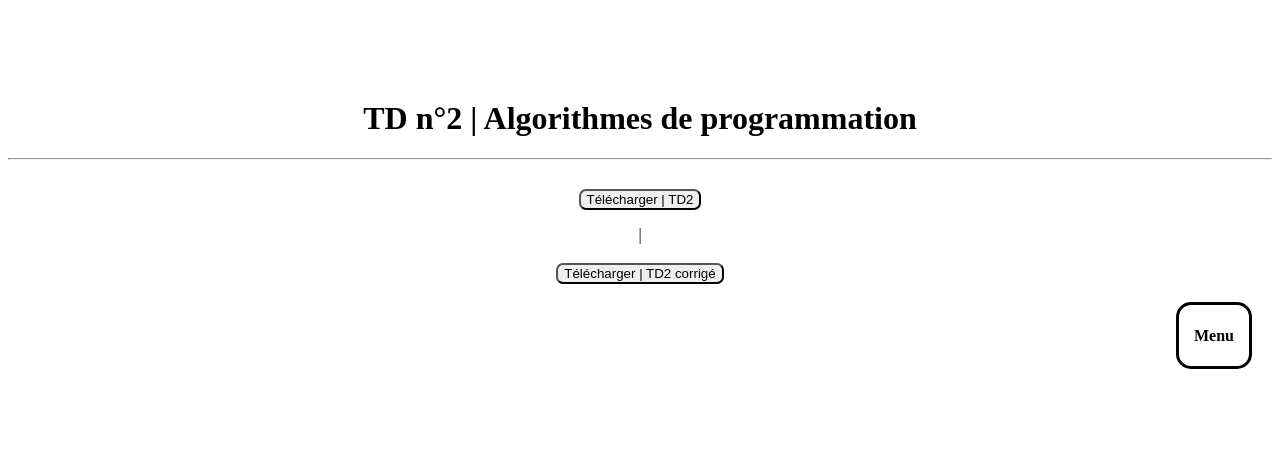
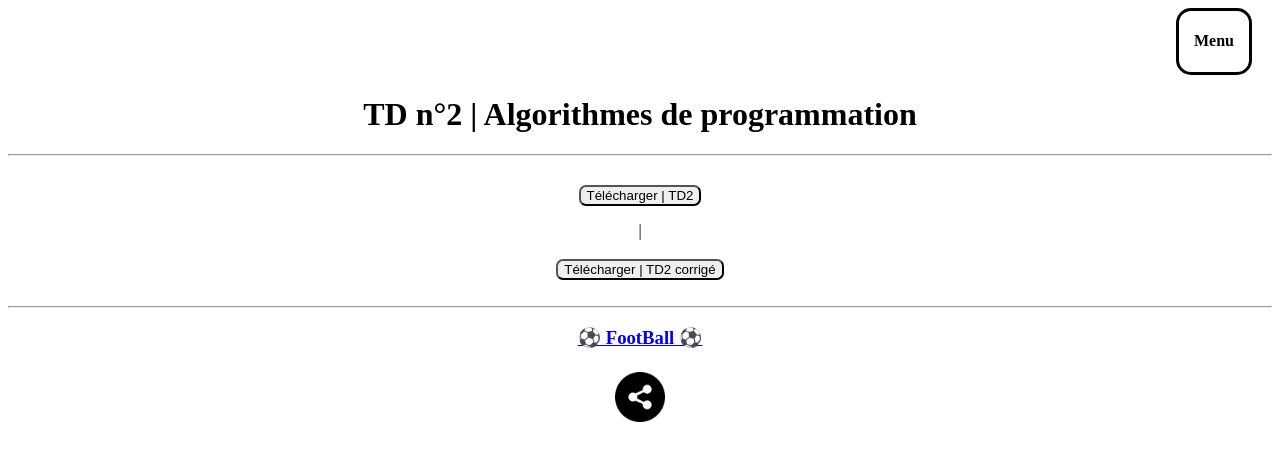
Before and after one commit to Travail1STI2D1/TP-IT, a website: page td2.html in a window 1280 px wide. Drawn offline with Linux system fonts and the light colour scheme.

Commit message:
td new menu

```diff
--- a/td2.html
+++ b/td2.html
@@ -5,8 +5,11 @@
     <link rel="icon" href="iconx32.png" sizes="32x32">
 </head>
 <body>
-    <div class="up">
-        <h1 class="centre">TD n°2 | Algorithmes de programmation</h1>
+    <div class="bmenu" onclick="redirigerVersNouvellePage()">
+        <h4>Menu</h4>
+    </div>
+    <div class="centre">
+        <h1>TD n°2 | Algorithmes de programmation</h1>
         <HR>
         <br>
         <a href="TD/TD2 Anthony et Meyel - Algorithmes de programmation - Elève.docx" class="centre">
@@ -19,9 +22,13 @@
         <br>
         <br>
     </div>
-    <div class="bmenu" onclick="redirigerVersNouvellePage()">
-        <h4>Menu</h4>
-    </div>
+    <HR>
+        <div class="centre">
+    <a href="https://scratch.mit.edu/projects/695741413/fullscreen/" target="_blank"><h3>⚽ FootBall ⚽</h3></a>
+    <button class="share-button" onclick="copierLien()" style="border:none; background-color: rgba(52, 152, 219, 0);;">
+        <img src="logo-partage.png" alt="Logo Partage" class="share-icon" style="height: 50px;">
+    </button>
+</div>
     <script src="index.js"></script>
 </body>
 </html>
```
Also changed, not shown: td1.html (+5 -5 lines), td3.html (+12 -5 lines), td4.html (+12 -5 lines), td5.html (+12 -5 lines), td6.html (+12 -5 lines).
